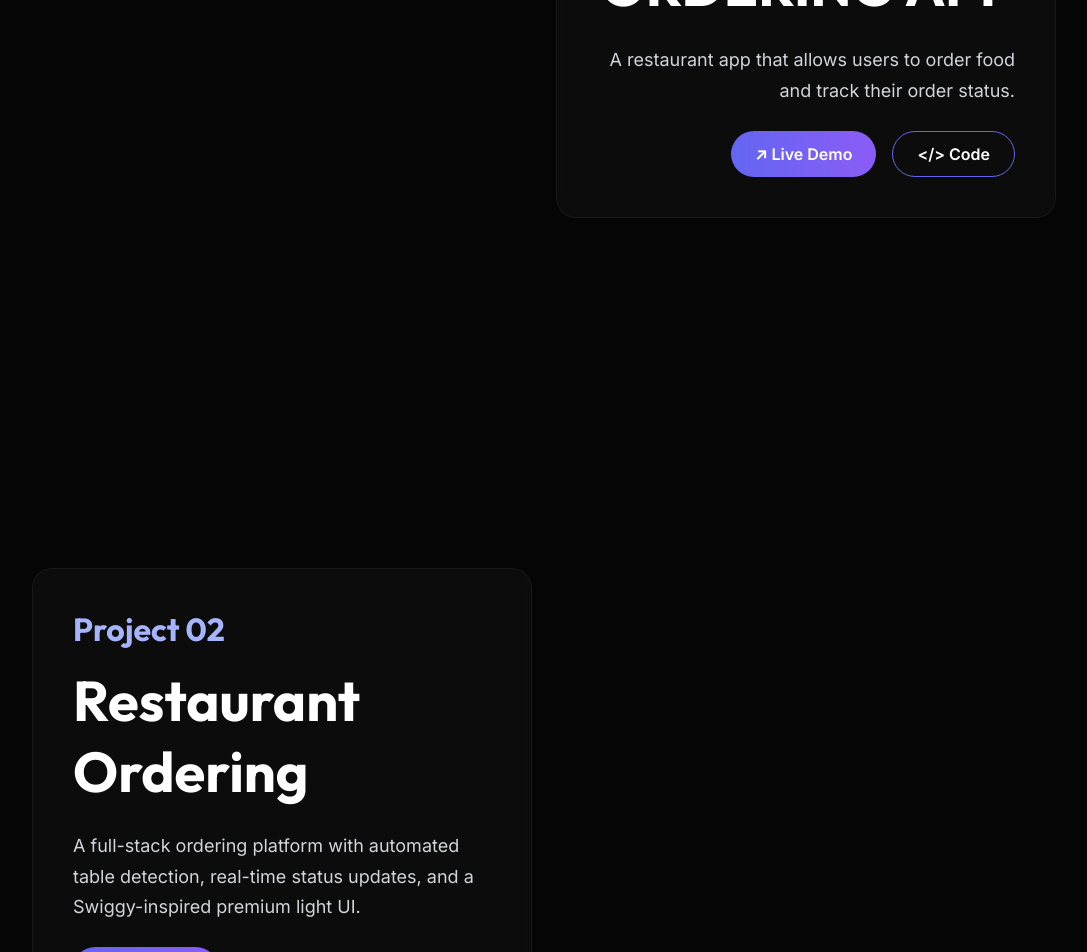
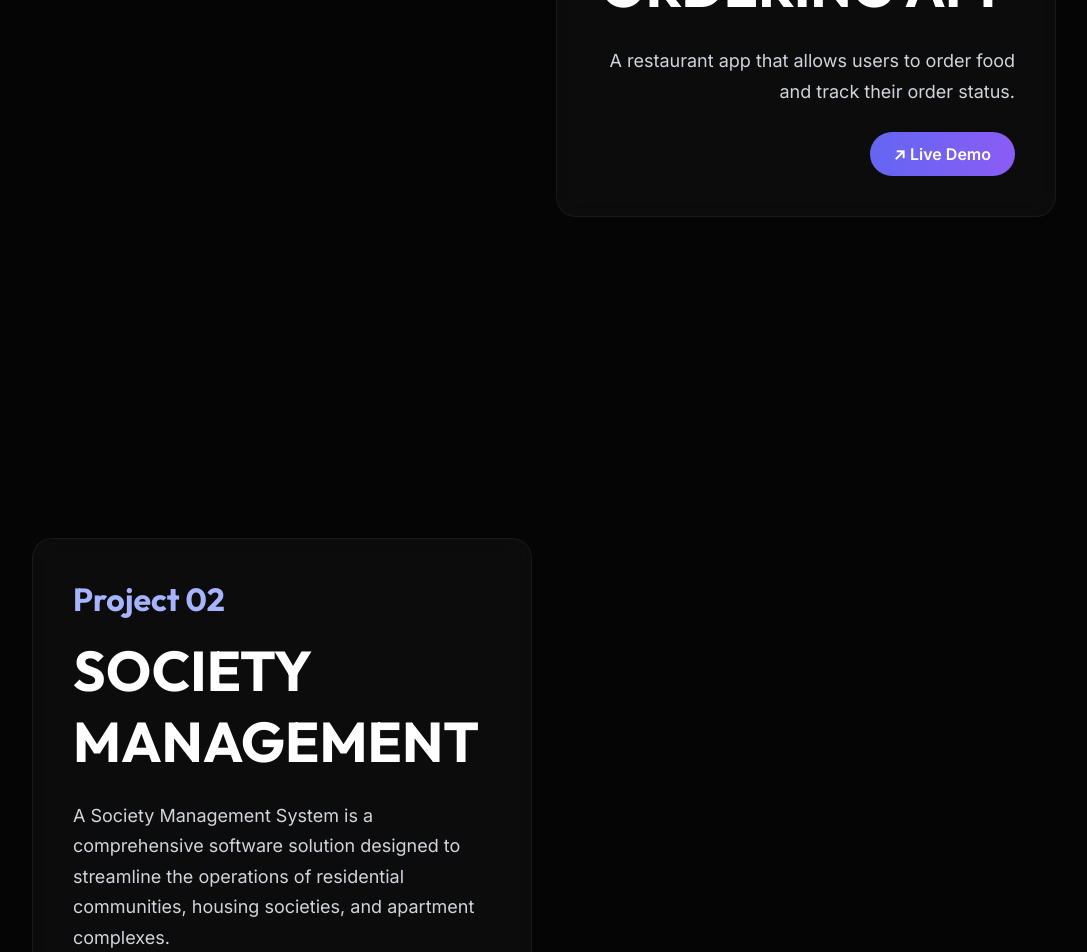
Before and after one commit to dgulati352-cpu/portfolio, a React (Vite) app: page / in a window 1280 px wide. Shown: the part 1200-2152 px from the top of the page, without its empty margins (96-1183 px from the left). Built offline with nearby package versions, Linux system fonts and the light colour scheme.

Commit message:
Update Project 2 to Society Management and remove Code link from Project 1

```diff
--- a/src/App.jsx
+++ b/src/App.jsx
@@ -26,9 +26,7 @@ export default function App() {
             <a href="https://hotel-customer.vercel.app/" target="_blank" rel="noreferrer" className="btn" style={{ display: 'flex', alignItems: 'center', gap: '0.5rem' }}>
               ↗ Live Demo
             </a>
-            <a href="https://hotel.vercel.app/" target="_blank" rel="noreferrer" className="btn" style={{ background: 'transparent', border: '1px solid #6366f1' }}>
-              &lt;/&gt; Code
-            </a>
+
           </div>
         </div>
       </section>
@@ -37,10 +35,10 @@ export default function App() {
       <section className="section">
         <div className="project-info">
           <h3>Project 02</h3>
-          <h2>Restaurant Ordering</h2>
-          <p>A full-stack ordering platform with automated table detection, real-time status updates, and a Swiggy-inspired premium light UI.</p>
+          <h2>SOCIETY MANAGEMENT</h2>
+          <p>A Society Management System is a comprehensive software solution designed to streamline the operations of residential communities, housing societies, and apartment complexes.</p>
           <div style={{ display: 'flex', gap: '1rem' }}>
-            <a href="https://github.com/dgulati352-cpu" target="_blank" rel="noreferrer" className="btn" style={{ display: 'flex', alignItems: 'center', gap: '0.5rem' }}>
+            <a href="https://society-one-kohl.vercel.app/" target="_blank" rel="noreferrer" className="btn" style={{ display: 'flex', alignItems: 'center', gap: '0.5rem' }}>
               ↗ Live Demo
             </a>
           </div>
```
